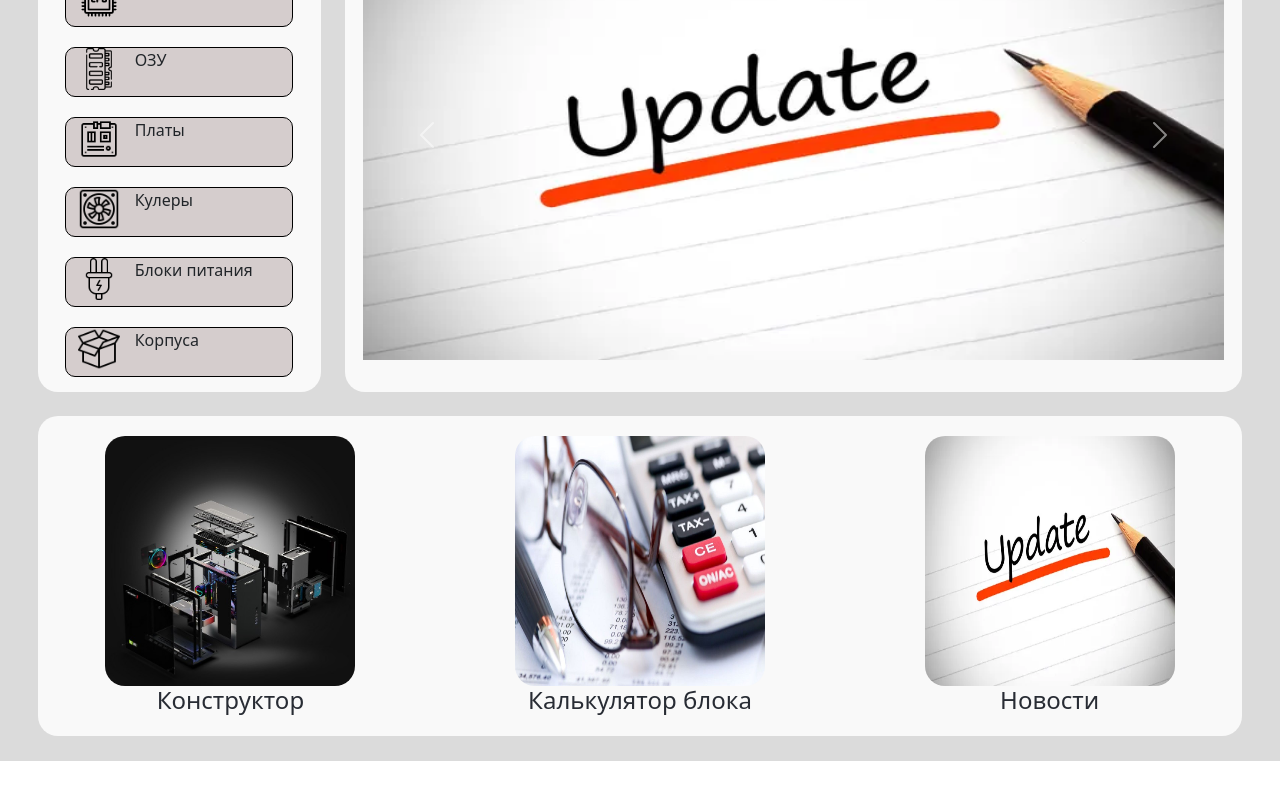
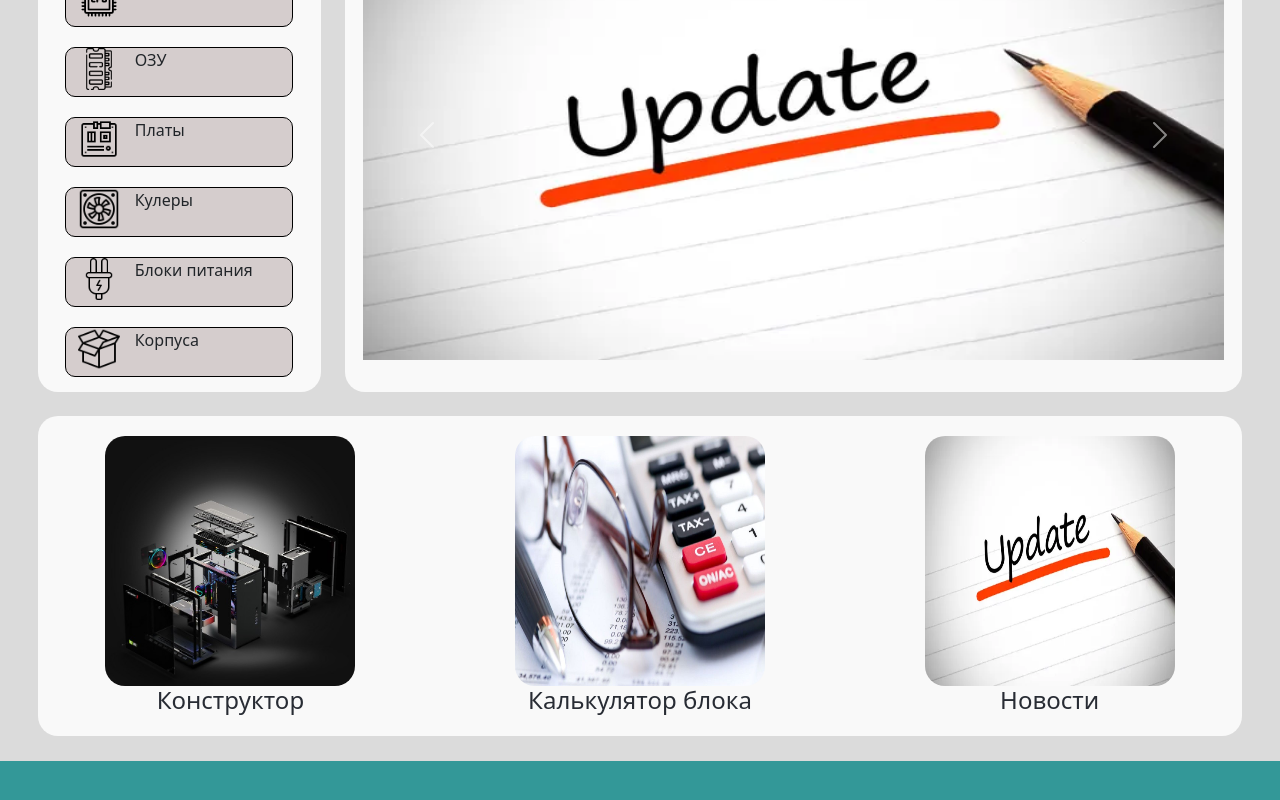
Before and after one commit to multiverse-95/Computer_parts_frontend, a React (Create React App) app: page / in a window 1280 px wide. Shown: the part 214-1014 px from the top of the page. Before the commit the page ends 975 px from the top, so only its background shows below. Built offline with nearby package versions, Linux system fonts and the light colour scheme.

Commit message:
#1 Added Footer

```diff
--- a/src/App.tsx
+++ b/src/App.tsx
@@ -4,12 +4,14 @@ import 'bootstrap/dist/css/bootstrap.min.css';
 import {Badge, Button, Carousel, Col, Container, Row} from 'react-bootstrap';
 import Header from "./components/header/Header";
 import MainPage from "./pages/MainPage";
+import Footer from "./components/footer/Footer";
 
 function App() {
   return (
       <div>
         <Header></Header>
         <MainPage></MainPage>
+          <Footer></Footer>
       </div>
 
   );
--- /dev/null
+++ b/src/components/footer/Footer.tsx
@@ -0,0 +1,24 @@
+
+import React from "react";
+import {Col, Container, Row} from 'react-bootstrap';
+
+class Footer extends React.Component {
+    render(){
+        return (
+            <div className="header-tab">
+            <Container fluid>
+                <Row>
+                    <Row className="header-row">
+                        <Col>
+
+                        </Col>
+                    </Row>
+                </Row>
+            </Container>
+            </div>
+        )
+
+    }
+}
+
+export default Footer;
```
